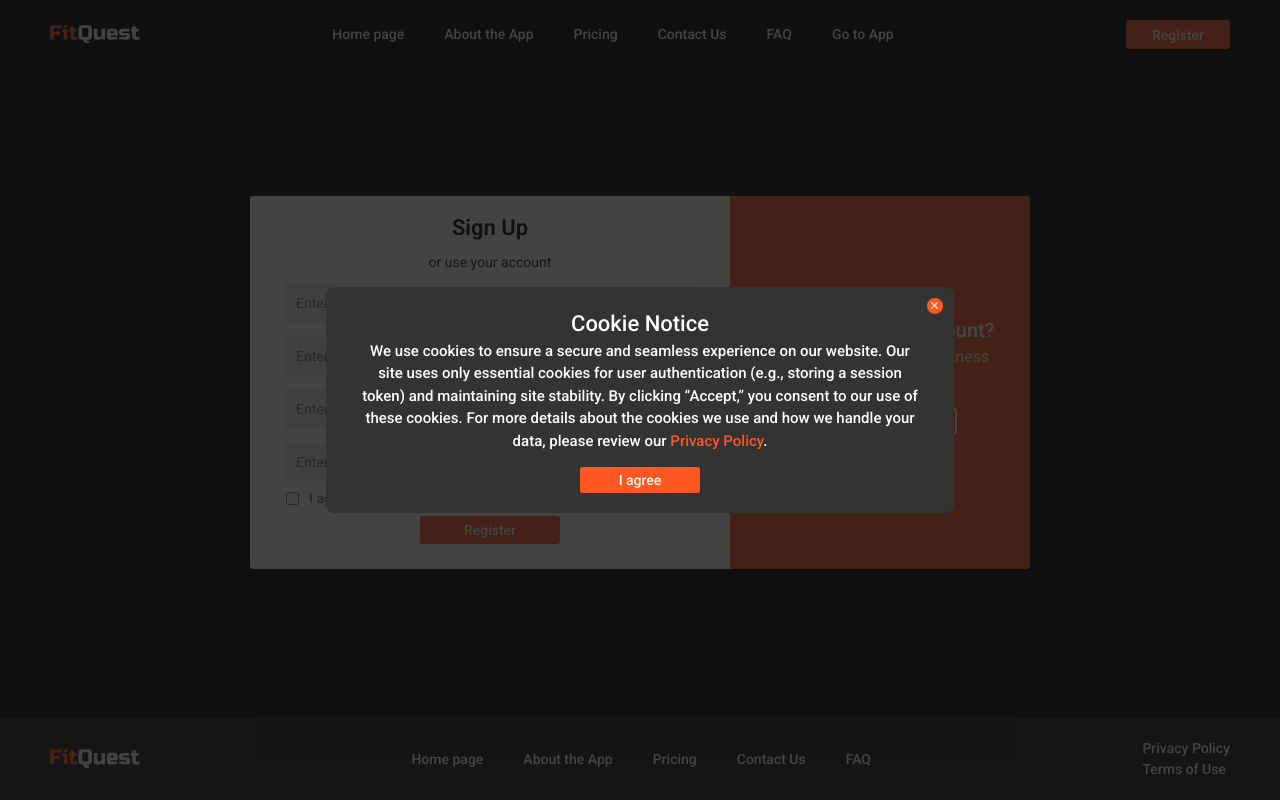
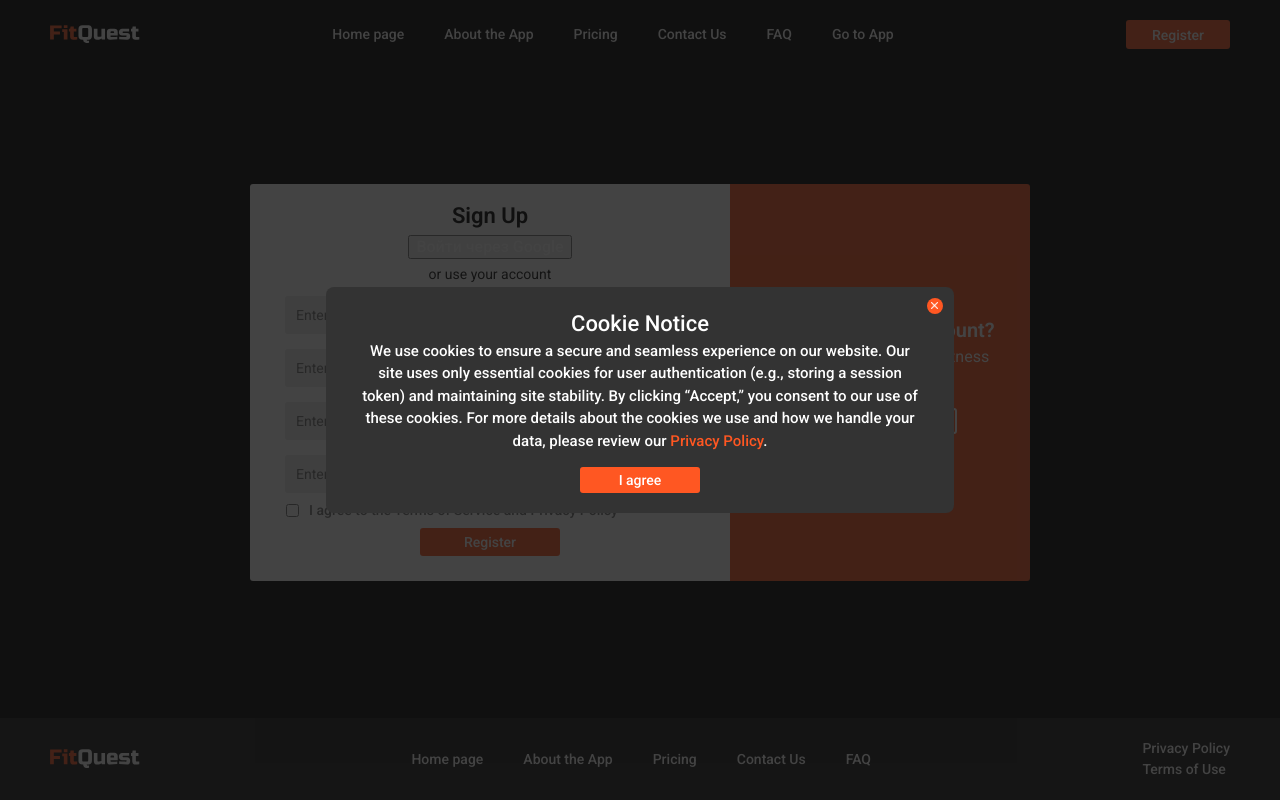
Before and after one commit to slava-oliinyk-dev/FitQuest_Frontend, a React (Create React App) app: page /register in a window 1280 px wide. Built offline with nearby package versions, Linux system fonts and the light colour scheme; no server answers.

Commit message:
2205 fix problem with google auth safari 2

```diff
--- a/src/components/GoogleSignInButton/GoogleSignInButton.tsx
+++ b/src/components/GoogleSignInButton/GoogleSignInButton.tsx
@@ -43,7 +43,9 @@ export function GoogleSignInButton() {
 		}
 	};
 
-	<button type="button" onClick={handleSignIn}>
-		Войти через Google
-	</button>;
+	return (
+		<button type="button" onClick={handleSignIn}>
+			Войти через Google
+		</button>
+	);
 }
```
